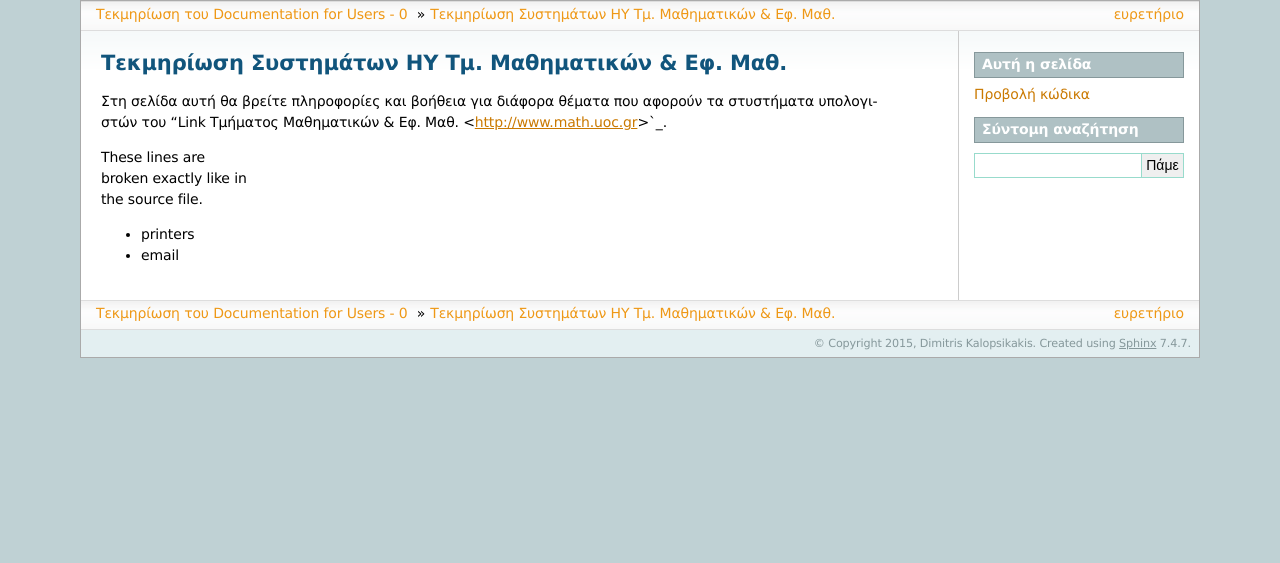
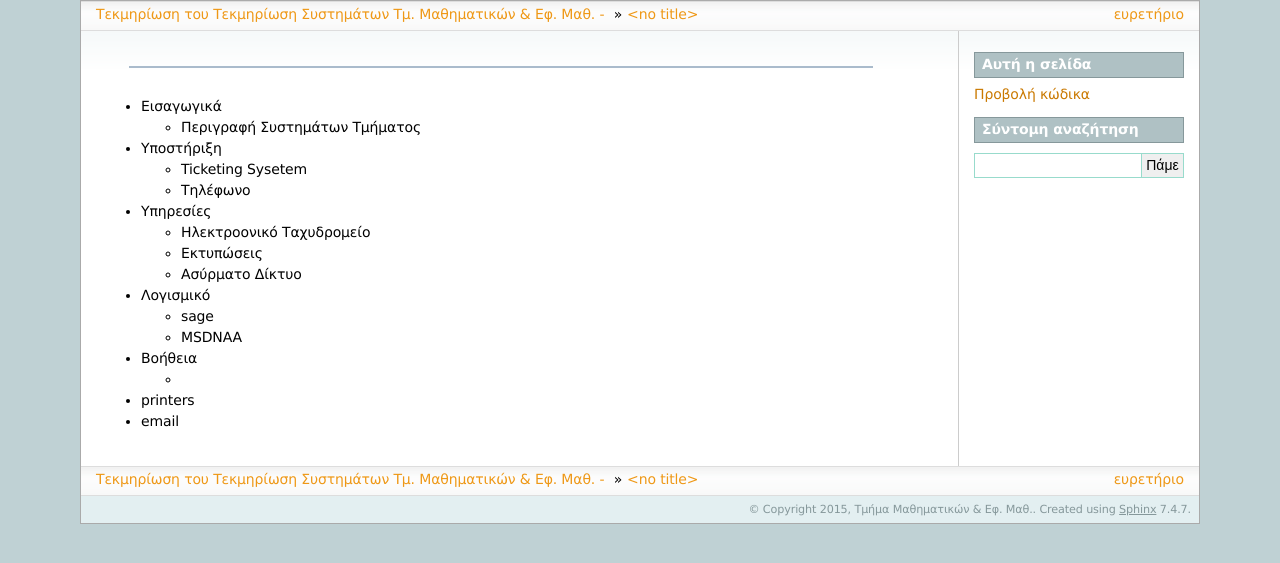
Before and after one commit to kalopsik-math/user-doc, a Sphinx documentation site: the page built from source/index.rst, in a window 1280 px wide. Shown: the top 563 px of the page. Built offline with Sphinx 7.4.7, drawn with Linux system fonts in a browser that asks for light colours.

Commit message:
20150324125909

```diff
--- a/source/conf.py
+++ b/source/conf.py
@@ -49,18 +49,18 @@ source_suffix = '.rst'
 master_doc = 'index'
 
 # General information about the project.
-project = u'Documentation for Users'
-copyright = u'2015, Dimitris Kalopsikakis'
-author = u'Dimitris Kalopsikakis'
+project = u'Τεκμηρίωση Συστημάτων Τμ. Μαθηματικών & Εφ. Μαθ.'
+copyright = u'2015, Τμήμα Μαθηματικών & Εφ. Μαθ.'
+author = u'Δημήτρης Καλοψικάκης'
 
 # The version info for the project you're documenting, acts as replacement for
 # |version| and |release|, also used in various other places throughout the
 # built documents.
 #
 # The short X.Y version.
-version = '0'
+version = ''
 # The full version, including alpha/beta/rc tags.
-release = '0'
+release = ''
 
 # The language for content autogenerated by Sphinx. Refer to documentation
 # for a list of supported languages.
@@ -123,10 +123,10 @@ html_theme = 'sphinxdoc'
 
 # The name for this set of Sphinx documents.  If None, it defaults to
 # "<project> v<release> documentation".
-#html_title = None
+#html_title = u'Δοκιμαστικός Τίτλος'
 
 # A shorter title for the navigation bar.  Default is the same as html_title.
-#html_short_title = None
+#html_short_title = u'Δοκιμαστικός Τίτλος'
 
 # The name of an image file (relative to this directory) to place at the top
 # of the sidebar.
--- a/source/index.rst
+++ b/source/index.rst
@@ -3,16 +3,38 @@
    You can adapt this file completely to your liking, but it should at least
    contain the root `toctree` directive.
 
-Τεκμηρίωση Συστημάτων ΗΥ Τμ. Μαθηματικών & Εφ. Μαθ.
-===================================================
+.. Τεκμηρίωση Συστημάτων ΗΥ Τμ. Μαθηματικών & Εφ. Μαθ.
+.. ===================================================
 
-Στη σελίδα αυτή θα βρείτε πληροφορίες και βοήθεια για
-διάφορα θέματα που αφορούν τα στυστήματα υπολογιστών
-του 'Link Τμήματος Μαθηματικών & Εφ. Μαθ. <http://www.math.uoc.gr>`_.
 
-| These lines are
-| broken exactly like in
-| the source file.
+=============
+
+* Εισαγωγικά
+
+  * Περιγραφή Συστημάτων Τμήματος
+
+* Υποστήριξη
+
+  * Ticketing Sysetem
+  * Τηλέφωνο
+
+* Υπηρεσίες
+
+  * Ηλεκτροονικό Ταχυδρομείο
+  * Εκτυπώσεις
+  * Ασύρματο Δίκτυο
+
+* Λογισμικό
+
+  * sage
+  * MSDNAA
+
+* Βοήθεια
+
+  *
+
+
+
 
 * :ref:`printers`
 * :ref:`email`
```
Also changed, not shown: 9 other files.
